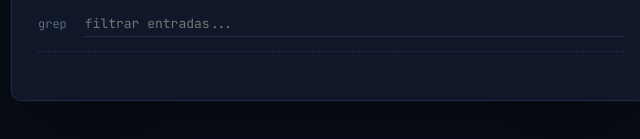
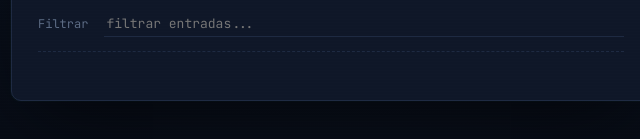
Before and after one commit to mikeneiman24-spec/SPATodoapp, a plain HTML site: page frontend/index.html in a window 1280 px wide. Shown: the part 449-588 px from the top of the page, 309-949 px from the left. Drawn offline with Linux system fonts and the light colour scheme; no server answers.

Commit message:
Update index.html

```diff
--- a/frontend/index.html
+++ b/frontend/index.html
@@ -39,7 +39,7 @@
       </form>
 
       <div class="filter-row">
-        <span class="prompt">grep</span>
+        <span class="prompt">Filtrar</span>
         <input type="text" id="filter-input" placeholder="filtrar entradas...">
       </div>
 
```
